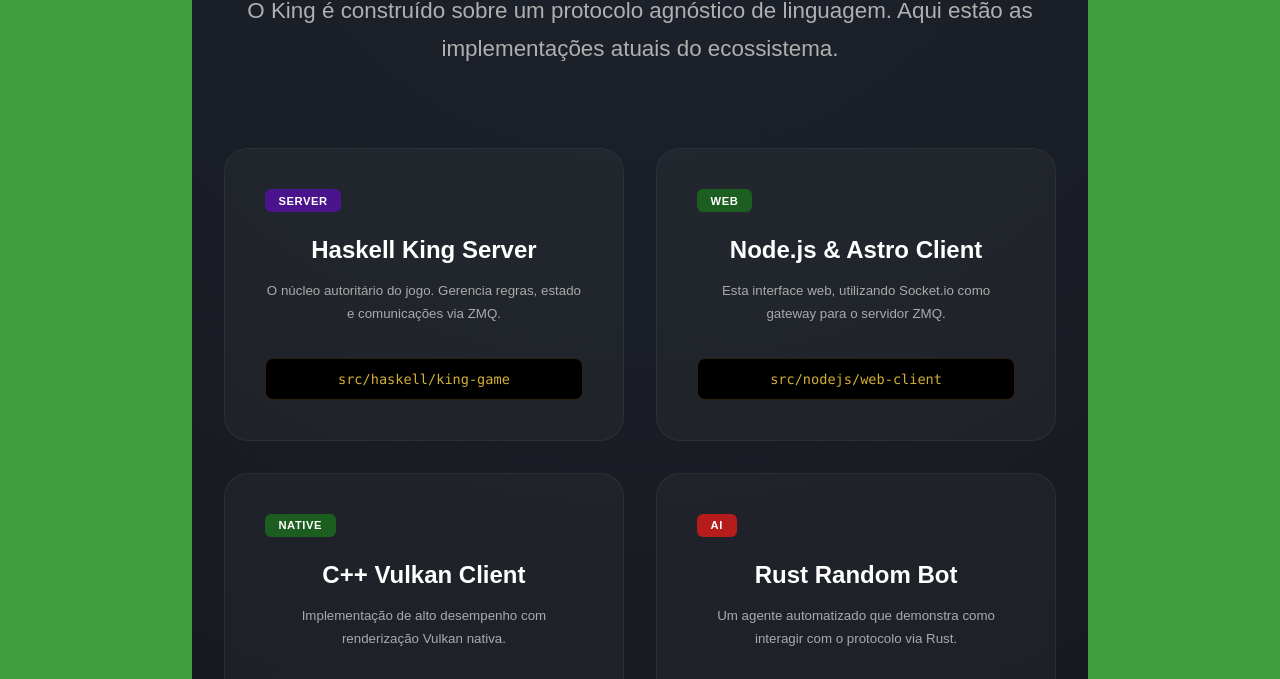
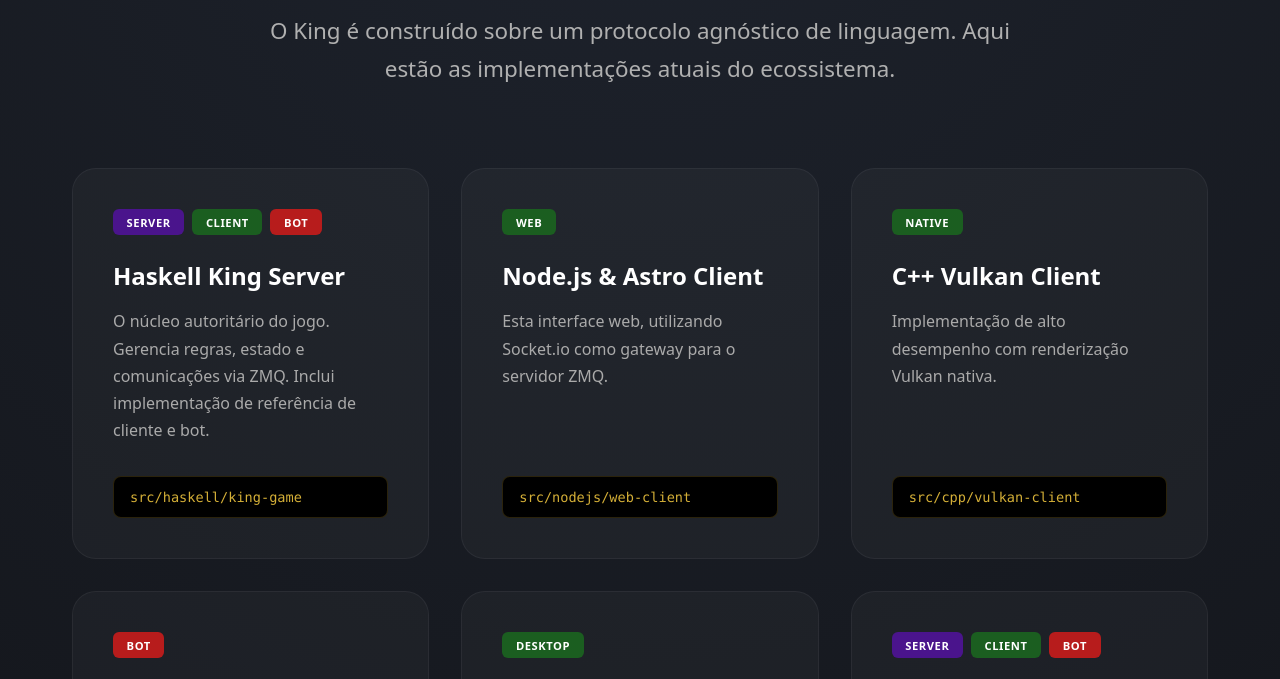
Before and after one commit to SintropiaStudios/king-cardgame, an Astro site in the folder src/nodejs/web-client/: page /king-cardgame/clients in a window 1280 px wide. Shown: the part 249-928 px from the top of the page. Built offline with nearby package versions, Linux system fonts and the light colour scheme; Astro itself is replaced by a stand-in of ours.

Commit message:
style(web-client): fix full-viewport background and remove legacy body styles

```diff
--- a/src/nodejs/web-client/public/king.css
+++ b/src/nodejs/web-client/public/king.css
@@ -124,14 +124,6 @@
 * http://www.brainjar.com/terms.asp                                           *
 ******************************************************************************/
 
-body {
-background-color: #40a040;
-font-family: Arial, Helvetica, sans-serif;
-font-size: 10pt;
-margin-top: 1em;
-text-align: center;
-}
-
 #header
 {
     background-color: #208020;
--- a/src/nodejs/web-client/src/pages/clients.astro
+++ b/src/nodejs/web-client/src/pages/clients.astro
@@ -9,6 +9,7 @@
 ---
 
 <Layout title={t('clients.title')} lang={lang}>
+	<div class="page-wrapper">
 		<main class="content-page">
 			<header class="hero-small">
 				<a href={base} class="back-link">← Voltar</a>
@@ -18,57 +19,78 @@
 
 			<div class="clients-grid">
 				<div class="client-card">
-				<div class="tag server">Server</div>
+					<div class="tags-container">
+						<span class="tag server">Server</span>
+						<span class="tag client">Client</span>
+						<span class="tag bot">Bot</span>
+					</div>
 					<h3>Haskell King Server</h3>
-				<p>O núcleo autoritário do jogo. Gerencia regras, estado e comunicações via ZMQ.</p>
+					<p>O núcleo autoritário do jogo. Gerencia regras, estado e comunicações via ZMQ. Inclui implementação de referência de cliente e bot.</p>
 					<code>src/haskell/king-game</code>
 				</div>
 
 				<div class="client-card">
-				<div class="tag client">Web</div>
+					<div class="tags-container">
+						<span class="tag client">Web</span>
+					</div>
 					<h3>Node.js & Astro Client</h3>
 					<p>Esta interface web, utilizando Socket.io como gateway para o servidor ZMQ.</p>
 					<code>src/nodejs/web-client</code>
 				</div>
 
 				<div class="client-card">
-				<div class="tag client">Native</div>
+					<div class="tags-container">
+						<span class="tag client">Native</span>
+					</div>
 					<h3>C++ Vulkan Client</h3>
 					<p>Implementação de alto desempenho com renderização Vulkan nativa.</p>
 					<code>src/cpp/vulkan-client</code>
 				</div>
 
 				<div class="client-card">
-				<div class="tag bot">AI</div>
+					<div class="tags-container">
+						<span class="tag bot">Bot</span>
+					</div>
 					<h3>Rust Random Bot</h3>
 					<p>Um agente automatizado que demonstra como interagir com o protocolo via Rust.</p>
 					<code>src/rust/client</code>
 				</div>
 
 				<div class="client-card">
-				<div class="tag client">Desktop</div>
+					<div class="tags-container">
+						<span class="tag client">Desktop</span>
+					</div>
 					<h3>C# MonoGame Client</h3>
 					<p>Cliente cross-platform construído com o framework MonoGame.</p>
 					<code>src/csharp/client</code>
 				</div>
 
 				<div class="client-card">
-				<div class="tag server">Reference</div>
+					<div class="tags-container">
+						<span class="tag server">Server</span>
+						<span class="tag client">Client</span>
+						<span class="tag bot">Bot</span>
+					</div>
 					<h3>Python Core</h3>
-				<p>A implementação original e de referência. Contém a lógica base e scripts de teste.</p>
+					<p>A implementação original e de referência. Contém a lógica base, servidor de desenvolvimento e scripts de teste.</p>
 					<code>src/python</code>
 				</div>
 			</div>
 		</main>
+	</div>
 </Layout>
 
 <style>
+	.page-wrapper {
+		min-height: 100vh;
+		width: 100%;
+		background: radial-gradient(circle at top, #1e232d 0%, #13151a 100%);
+	}
+
 	.content-page {
 		max-width: 1200px;
 		margin: 0 auto;
 		padding: 6rem 2rem;
-		min-height: 100vh;
-		background: radial-gradient(circle at top, #1e232d 0%, #13151a 100%);
 	}
 
 	.hero-small {
@@ -125,14 +147,19 @@
 		border-color: var(--accent);
 	}
 
+	.tags-container {
+		display: flex;
+		flex-wrap: wrap;
+		gap: 0.5rem;
+		margin-bottom: 1.5rem;
+	}
+
 	.tag {
-		align-self: flex-start;
 		padding: 0.35rem 0.85rem;
 		border-radius: 6px;
 		font-size: 0.7rem;
 		font-weight: 800;
 		text-transform: uppercase;
-		margin-bottom: 1.5rem;
 		letter-spacing: 0.05em;
 	}
 
--- a/src/nodejs/web-client/src/pages/en/clients.astro
+++ b/src/nodejs/web-client/src/pages/en/clients.astro
@@ -9,6 +9,7 @@
 ---
 
 <Layout title={t('clients.title')} lang={lang}>
+	<div class="page-wrapper">
 		<main class="content-page">
 			<header class="hero-small">
 				<a href={base} class="back-link">← Back</a>
@@ -18,57 +19,78 @@
 
 			<div class="clients-grid">
 				<div class="client-card">
-				<div class="tag server">Server</div>
+					<div class="tags-container">
+						<span class="tag server">Server</span>
+						<span class="tag client">Client</span>
+						<span class="tag bot">Bot</span>
+					</div>
 					<h3>Haskell King Server</h3>
-				<p>The authoritative core of the game. Manages rules, state, and communications via ZMQ.</p>
+					<p>The authoritative core of the game. Manages rules, state, and communications via ZMQ. Includes client and bot reference implementations.</p>
 					<code>src/haskell/king-game</code>
 				</div>
 
 				<div class="client-card">
-				<div class="tag client">Web</div>
+					<div class="tags-container">
+						<span class="tag client">Web</span>
+					</div>
 					<h3>Node.js & Astro Client</h3>
 					<p>This web interface, using Socket.io as a gateway to the ZMQ server.</p>
 					<code>src/nodejs/web-client</code>
 				</div>
 
 				<div class="client-card">
-				<div class="tag client">Native</div>
+					<div class="tags-container">
+						<span class="tag client">Native</span>
+					</div>
 					<h3>C++ Vulkan Client</h3>
 					<p>High-performance implementation with native Vulkan rendering.</p>
 					<code>src/cpp/vulkan-client</code>
 				</div>
 
 				<div class="client-card">
-				<div class="tag bot">AI</div>
+					<div class="tags-container">
+						<span class="tag bot">Bot</span>
+					</div>
 					<h3>Rust Random Bot</h3>
 					<p>An automated agent demonstrating how to interact with the protocol via Rust.</p>
 					<code>src/rust/client</code>
 				</div>
 
 				<div class="client-card">
-				<div class="tag client">Desktop</div>
+					<div class="tags-container">
+						<span class="tag client">Desktop</span>
+					</div>
 					<h3>C# MonoGame Client</h3>
 					<p>Cross-platform client built with the MonoGame framework.</p>
 					<code>src/csharp/client</code>
 				</div>
 
 				<div class="client-card">
-				<div class="tag server">Reference</div>
+					<div class="tags-container">
+						<span class="tag server">Server</span>
+						<span class="tag client">Client</span>
+						<span class="tag bot">Bot</span>
+					</div>
 					<h3>Python Core</h3>
-				<p>The original reference implementation. Contains core logic and test scripts.</p>
+					<p>The original reference implementation. Contains core logic, dev server, and test scripts.</p>
 					<code>src/python</code>
 				</div>
 			</div>
 		</main>
+	</div>
 </Layout>
 
 <style>
+	.page-wrapper {
+		min-height: 100vh;
+		width: 100%;
+		background: radial-gradient(circle at top, #1e232d 0%, #13151a 100%);
+	}
+
 	.content-page {
 		max-width: 1200px;
 		margin: 0 auto;
 		padding: 6rem 2rem;
-		min-height: 100vh;
-		background: radial-gradient(circle at top, #1e232d 0%, #13151a 100%);
 	}
 
 	.hero-small {
@@ -125,14 +147,19 @@
 		border-color: var(--accent);
 	}
 
+	.tags-container {
+		display: flex;
+		flex-wrap: wrap;
+		gap: 0.5rem;
+		margin-bottom: 1.5rem;
+	}
+
 	.tag {
-		align-self: flex-start;
 		padding: 0.35rem 0.85rem;
 		border-radius: 6px;
 		font-size: 0.7rem;
 		font-weight: 800;
 		text-transform: uppercase;
-		margin-bottom: 1.5rem;
 		letter-spacing: 0.05em;
 	}
 
--- a/src/nodejs/web-client/src/pages/en/rules.astro
+++ b/src/nodejs/web-client/src/pages/en/rules.astro
@@ -9,6 +9,7 @@
 ---
 
 <Layout title={t('rules.title')} lang={lang}>
+	<div class="page-wrapper">
 		<main class="content-page">
 			<header class="hero-small">
 				<a href={base} class="back-link">← Back</a>
@@ -48,15 +49,20 @@
 				<p>The "Aloja" tradition is about strategy, bluffing, and constant adaptation.</p>
 			</footer>
 		</main>
+	</div>
 </Layout>
 
 <style>
+	.page-wrapper {
+		min-height: 100vh;
+		width: 100%;
+		background: radial-gradient(circle at top, #1e232d 0%, #13151a 100%);
+	}
+
 	.content-page {
 		max-width: 1200px;
 		margin: 0 auto;
 		padding: 6rem 2rem;
-		min-height: 100vh;
-		background: radial-gradient(circle at top, #1e232d 0%, #13151a 100%);
 	}
 
 	.hero-small {
--- a/src/nodejs/web-client/src/pages/rules.astro
+++ b/src/nodejs/web-client/src/pages/rules.astro
@@ -9,6 +9,7 @@
 ---
 
 <Layout title={t('rules.title')} lang={lang}>
+	<div class="page-wrapper">
 		<main class="content-page">
 			<header class="hero-small">
 				<a href={base} class="back-link">← Voltar</a>
@@ -48,15 +49,20 @@
 				<p>A tradição "Aloja" é sobre estratégia, blefe e adaptação constante.</p>
 			</footer>
 		</main>
+	</div>
 </Layout>
 
 <style>
+	.page-wrapper {
+		min-height: 100vh;
+		width: 100%;
+		background: radial-gradient(circle at top, #1e232d 0%, #13151a 100%);
+	}
+
 	.content-page {
 		max-width: 1200px;
 		margin: 0 auto;
 		padding: 6rem 2rem;
-		min-height: 100vh;
-		background: radial-gradient(circle at top, #1e232d 0%, #13151a 100%);
 	}
 
 	.hero-small {
```
Lines whose indentation alone changed are shown as unchanged.
